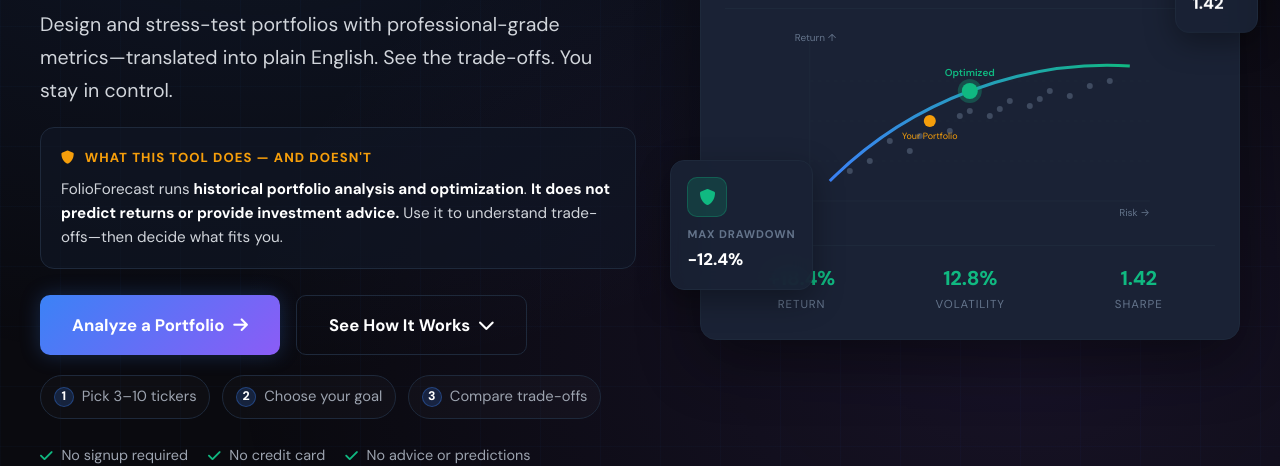
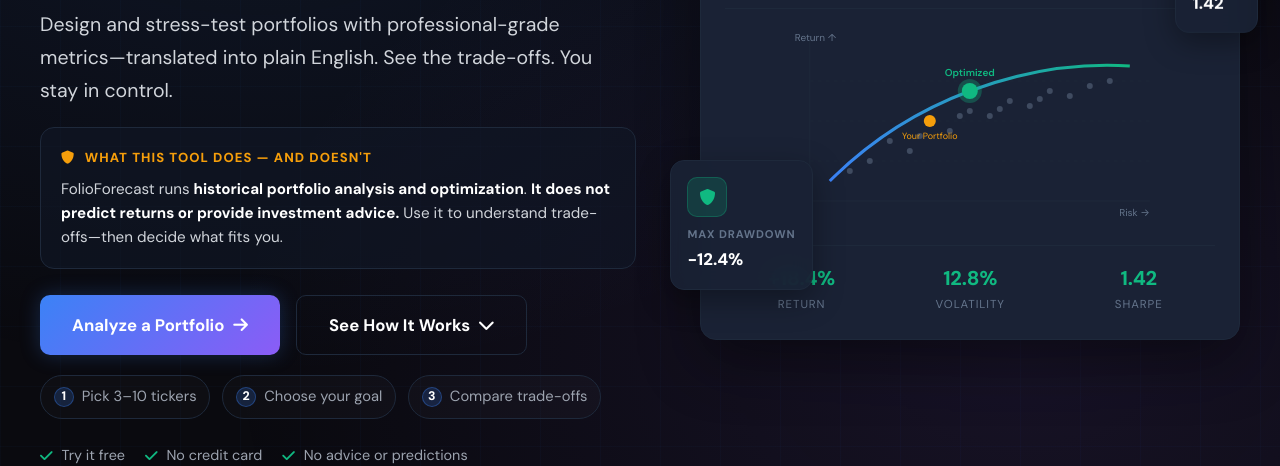
Before and after one commit to shadow6-actual/V6_EODHD_POpt, a plain HTML site: page webapp/templates/landing.html in a window 1280 px wide. Shown: the part 334-800 px from the top of the page. Drawn offline with Linux system fonts and the light colour scheme.

Commit message:
Update landing.html
manual update trial

```diff
--- a/webapp/templates/landing.html
+++ b/webapp/templates/landing.html
@@ -784,7 +784,7 @@
         </div>
 
         <div class="hero-reassurance">
-          <div class="hero-reassurance-item"><i class="fas fa-check"></i> No signup required</div>
+          <div class="hero-reassurance-item"><i class="fas fa-check"></i> Try it free</div>
           <div class="hero-reassurance-item"><i class="fas fa-check"></i> No credit card</div>
           <div class="hero-reassurance-item"><i class="fas fa-check"></i> No advice or predictions</div>
         </div>
```
